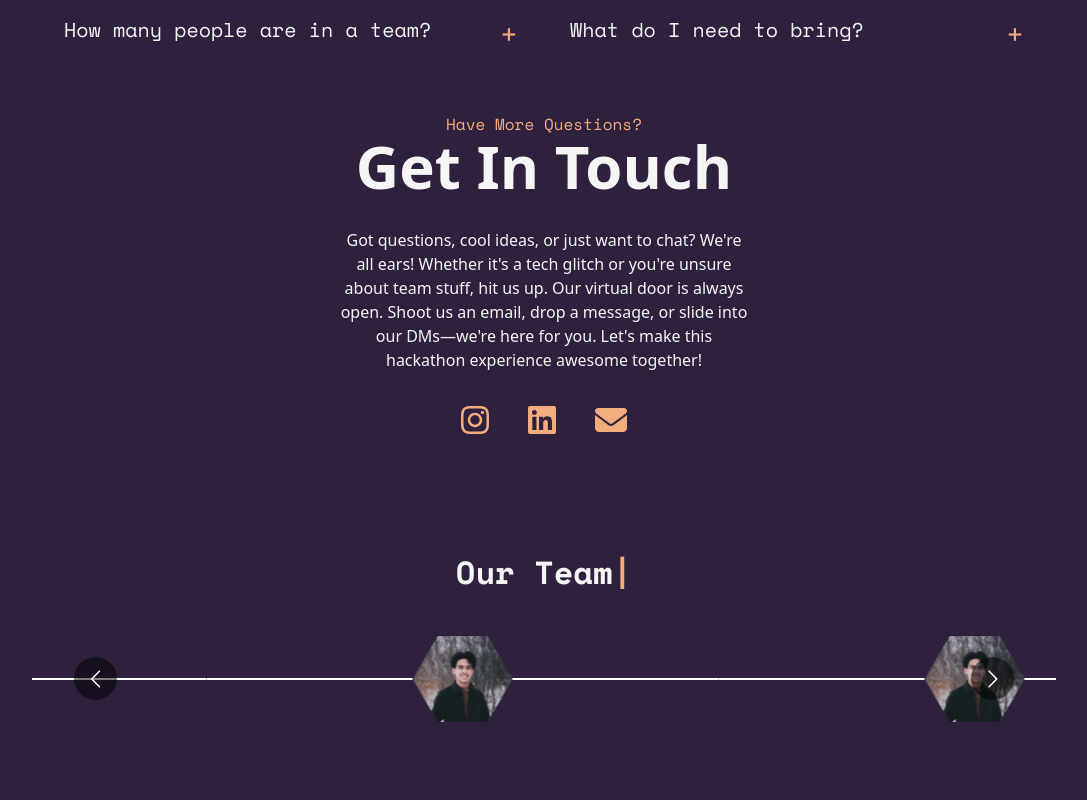
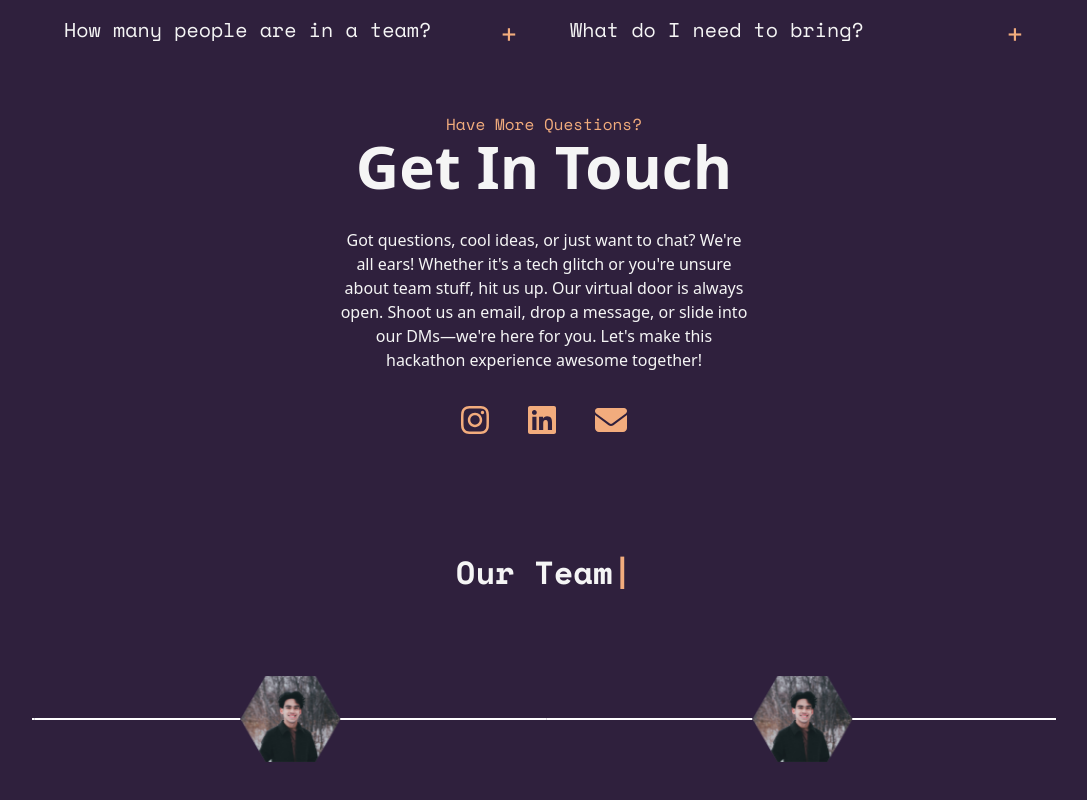
Before and after one commit to rtutz/NSBE-website, a React (Vite) app: page / in a window 1280 px wide. Shown: the part 2800-3600 px from the top of the page, without its empty margins (96-1183 px from the left). Built offline with nearby package versions, Linux system fonts and the light colour scheme.

Commit message:
update carousel

```diff
--- a/src/components/OurTeam.jsx
+++ b/src/components/OurTeam.jsx
@@ -9,7 +9,12 @@ import 'react-multi-carousel/lib/styles.css'
 
 
 function OurTeam() {
+    const [name, setName] = useState(''); // Initializing name state as empty
     const [isSmallScreen, setIsSmallScreen] = useState(false);
+
+    let imgList = [[Ronald, 'Ronald John Tutor'], [Ronald, 'A'], [Ronald, 'C'],[Ronald, 'D'], [Ronald, 'E'], [Ronald, 'F'],[Ronald, 'G'], [Ronald, 'H'], [Ronald, 'I']];
+
+
     const { ref, inView, entry } = useInView({
         threshold: 0.2,
       });
@@ -59,7 +64,9 @@ function OurTeam() {
                 repeat={0}
                 className="type"
             />}
+             <h1 className="h-8 mt-2 flex justify-center font-sans text-2xl">{name}</h1> {/* Reserve space for h1 with a fixed height */}
             </div>
+
             {/* <Carousel
   additionalTransfrom={0}
   arrows
@@ -113,7 +120,7 @@ function OurTeam() {
 > */}
 <Carousel
   additionalTransfrom={0}
-  arrows
+  arrows={false}
   autoPlay
   autoPlaySpeed={1}
   centerMode={false}
@@ -163,17 +170,29 @@ function OurTeam() {
   shouldResetAutoplay
   showDots={false}
   sliderClass=""
-  slidesToSlide={5}
+  slidesToSlide={3}
   swipeable
   transitionDuration={5000}
 >
-{[...Array(10)].map((_, index) => (
+{/* {[...Array(10)].map((_, index) => (
         <div key={index} className='flex justify-center items-center'>
           <div className="w-full bg-white h-[0.10rem]" ></div>
           <img src={Ronald} alt="" />
           <div className="w-full bg-white h-[0.10rem]" ></div>
         </div>
-      ))}
+      ))} */}
+    {imgList.map((item, index) => (
+          <div
+            key={index}
+            className='flex justify-center items-center'
+            onMouseEnter={() => setName(item[1])} // Setting the state to the current image name
+            onMouseLeave={() => setName('')} // Clearing the state when mouse leaves the image
+          >
+            <div className="w-full bg-white h-[0.10rem]"></div>
+            <img src={item[0]} alt={item[1]} />
+            <div className="w-full bg-white h-[0.10rem]"></div>
+          </div>
+        ))}
 
 
 
```
